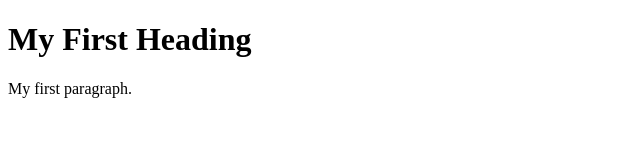
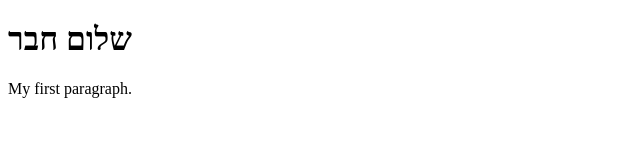
Before and after one commit to negevcom/nnnn, a plain HTML site: page index.html in a window 1280 px wide. Shown: the whole page, without its empty margins (0-640 px from the left). Drawn offline with Linux system fonts and the light colour scheme.

Commit message:
Update index.html

```diff
--- a/index.html
+++ b/index.html
@@ -2,7 +2,7 @@
 <html>
 <body>
 
-<h1>My First Heading</h1>
+<h1>שלום חבר</h1>
 <p>My first paragraph.</p>
 
 </body>
```
